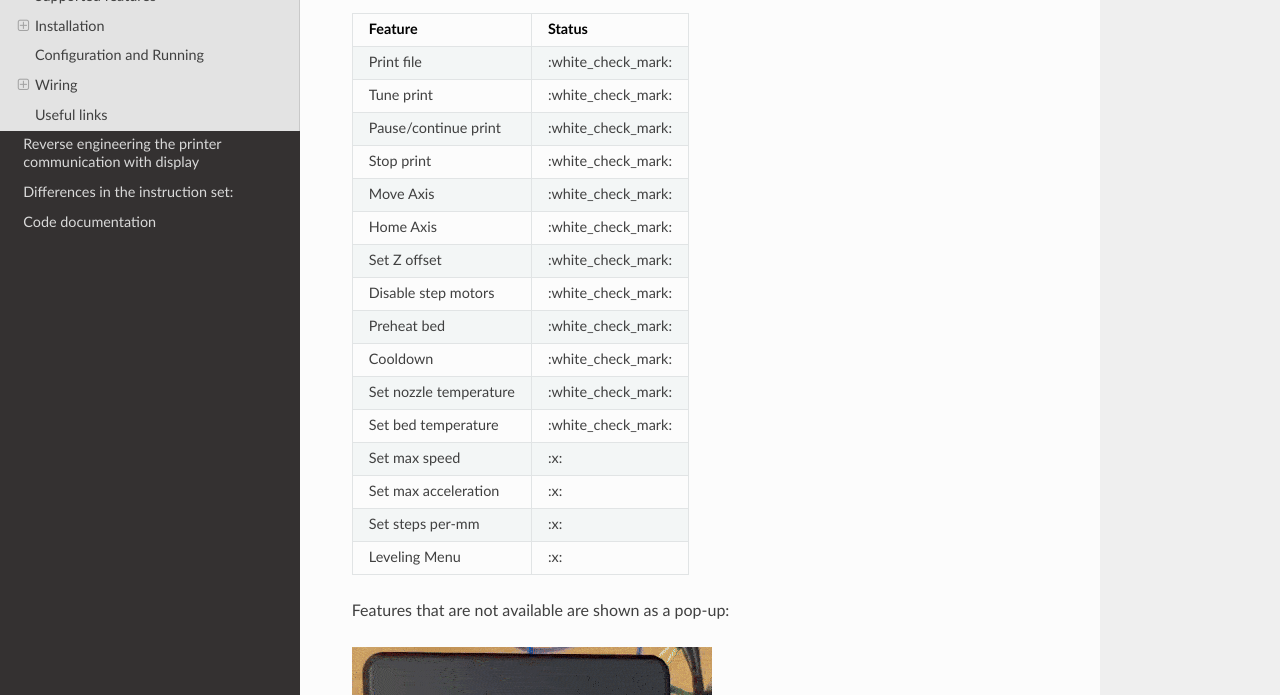
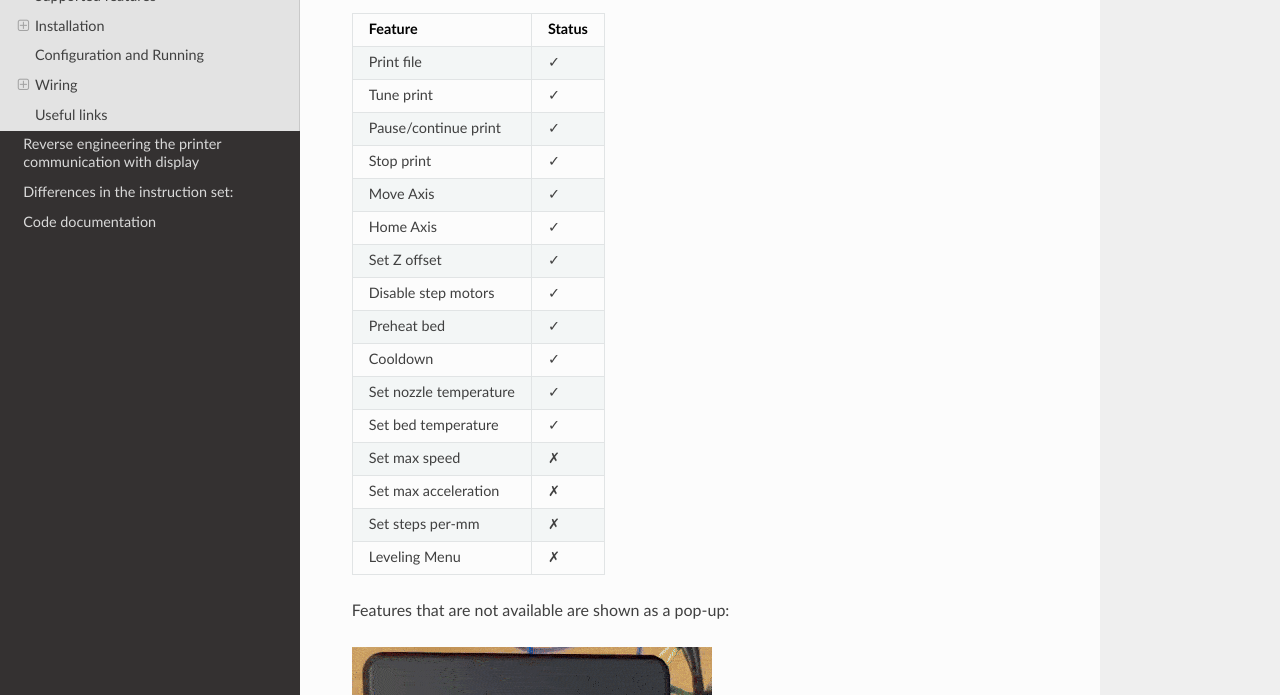
Before and after one commit to jpcurti/E3V3SE_display_klipper, a Sphinx documentation site: the page built from docs/README.md, in a window 1280 px wide and 900 px high, scrolled down 719 px, cut to the strip 205-900 px from the top of the window. Built offline with Sphinx 7.4.7 and the Read the Docs theme 2.0.0, drawn with Linux system fonts in a browser that asks for light colours; some of the changed lines change nothing that is shown.

Commit message:
Replace emoji by html symbol for check and cross on readme

```diff
--- a/docs/README.md
+++ b/docs/README.md
@@ -12,24 +12,24 @@ Considering that the communication protocol between E3V3SE and the display is pr
 
 The currently supported features are:
 
-| Feature                | Status             |
-|------------------------|--------------------|
-| Print file             | :white_check_mark: |
-| Tune print             | :white_check_mark: |
-| Pause/continue print   | :white_check_mark: |
-| Stop print             | :white_check_mark: |
-| Move Axis              | :white_check_mark: |
-| Home Axis              | :white_check_mark:
-| Set Z offset           | :white_check_mark: |
-| Disable step motors    | :white_check_mark: |
-| Preheat bed            | :white_check_mark: |
-| Cooldown               | :white_check_mark: |
-| Set nozzle temperature | :white_check_mark: |
-| Set bed temperature    | :white_check_mark: |
-| Set max speed          | :x:                |
-| Set max acceleration   | :x:                |
-| Set steps per-mm       | :x:                |
-| Leveling Menu          | :x:                |
+| Feature                | Status  |
+| ---------------------- | ------- |
+| Print file             | &check; |
+| Tune print             | &check; |
+| Pause/continue print   | &check; |
+| Stop print             | &check; |
+| Move Axis              | &check; |
+| Home Axis              | &check; |
+| Set Z offset           | &check; |
+| Disable step motors    | &check; |
+| Preheat bed            | &check; |
+| Cooldown               | &check; |
+| Set nozzle temperature | &check; |
+| Set bed temperature    | &check; |
+| Set max speed          | &cross; |
+| Set max acceleration   | &cross; |
+| Set steps per-mm       | &cross; |
+| Leveling Menu          | &cross; |
 
 Features that are not available are shown as a pop-up:
 
```
